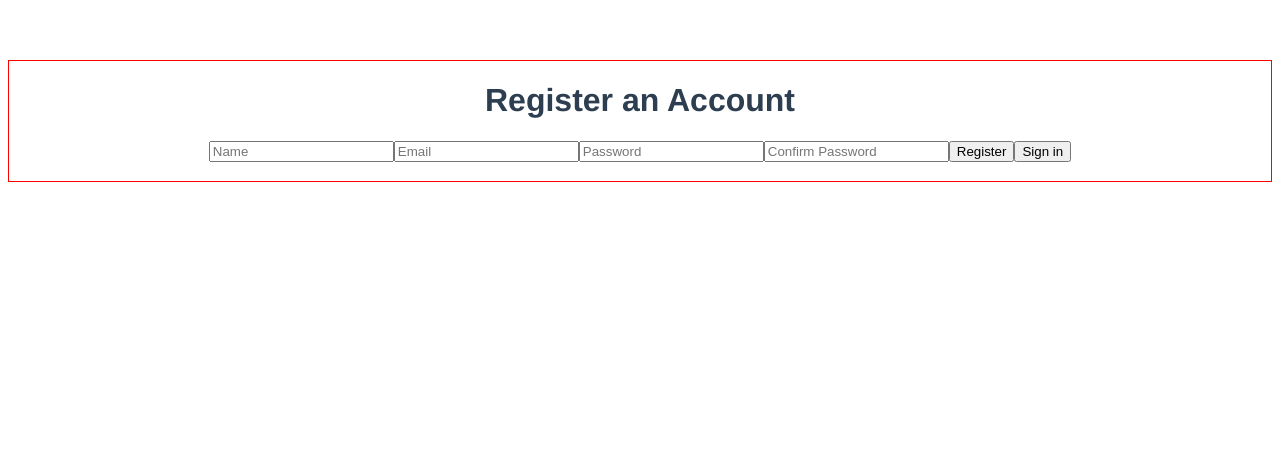
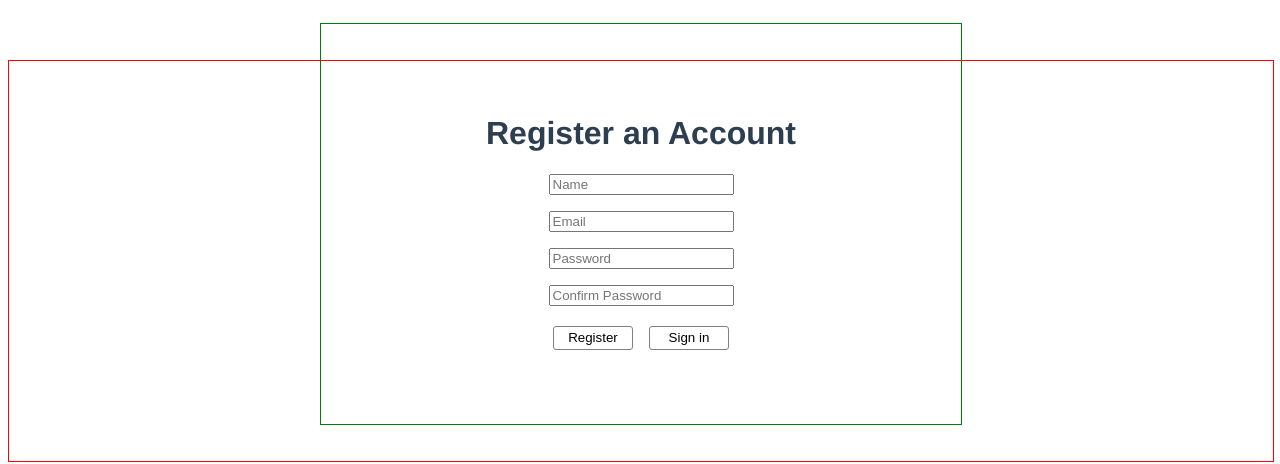
Before and after one commit to walimorris/unofficial-seattle-metro-api-site, a Vue app: page / in a window 1280 px wide. Both pictures are taken after a click on the button "Register". Shown: the top 464 px of the page. Built offline with nearby package versions, Linux system fonts and the light colour scheme; no server answers.

Commit message:
Forms registration page and makes it ready to polish

```diff
--- a/src/App.vue
+++ b/src/App.vue
@@ -18,12 +18,22 @@ export default {
 </script>
 
 <style>
+html {
+  height: 100vh;
+  width: 100vw;
+  margin: 0;
+  padding: 0;
+}
 #app {
+  display: flex;
+  justify-content: center;
+  align-items: center;
+  height: 100%;
+  width: 100%;
   border: 1px solid red;
   font-family: Avenir, Helvetica, Arial, sans-serif;
   -webkit-font-smoothing: antialiased;
   -moz-osx-font-smoothing: grayscale;
-  text-align: center;
   color: #2c3e50;
   margin-top: 60px;
 }
--- a/src/components/ConfirmRegistrationComponent.vue
+++ b/src/components/ConfirmRegistrationComponent.vue
@@ -1,5 +1,5 @@
 <template>
-<div v-show="showConfirmationRegistrationForm_" id="confirm-registration">
+<div class="confirmRegistration" v-show="showConfirmationRegistrationForm_" id="confirm-registration">
   <h1 id="verified-header"></h1>
   <input type="password" class="form-control" id="verificationCode" placeholder="Enter Code">
   <button type="button" class="verify-button" v-on:click="verifyUser()">Verify</button>
@@ -153,4 +153,7 @@ export default {
 </script>
 
 <style>
+.confirmRegistration {
+  border: 1px solid blue;
+}
 </style>
--- a/src/components/RegisterComponent.vue
+++ b/src/components/RegisterComponent.vue
@@ -8,8 +8,10 @@
       <input type="email" class="form-control" id="emailInputRegister" placeholder="Email">
       <input type="password" class="form-control" id="passwordInputRegister" placeholder="Password">
       <input type="password" class="form-control" id="confirmpass" placeholder="Confirm Password">
-      <button type="button" class="register-button" v-on:click="registerUser()">Register</button>
-      <button type="button" class="load-sign-in-button" v-on:click="loadSignInForm()">Sign in</button>
+      <div class="buttons">
+        <button type="button" class="register-button" v-on:click="registerUser()">Register</button>
+        <button type="button" class="load-sign-in-button" v-on:click="loadSignInForm()">Sign in</button>
+      </div>
     </form>
     <h3 v-if="showErrorMessage" id="registration-error-message"></h3>
     <div v-if="showConfirmationRegistrationForm">
@@ -161,4 +163,46 @@ export default {
 </script>
 
 <style>
+  .unofficial-seattle-metro-spa {
+    display: flex;
+    flex-direction: column;
+    justify-content: center;
+    align-items: center;
+    height: 50vh;
+    width: 50vw;
+    border: 1px solid green;
+  }
+
+  #registration-form {
+    display: flex;
+    flex-direction: column;
+    justify-content: center;
+    align-items: center;
+  }
+
+  #registration-form > input {
+    margin-bottom: 1rem;
+  }
+
+  .buttons {
+    display: flex;
+    justify-content: space-between;
+    align-items: center;
+    height: 2rem;
+    width: 11rem;
+  }
+
+  button {
+    background-color: white;
+    height: 1.5rem;
+    width: 5rem;
+    border: 1px solid gray;
+    border-radius: 3px;
+  }
+
+  button:hover {
+    cursor: pointer;
+    color: white;
+    background-color: #939292;
+  }
 </style>
--- a/src/components/SignInComponent.vue
+++ b/src/components/SignInComponent.vue
@@ -196,3 +196,22 @@ export default {
   },
 };
 </script>
+<style>
+  #sign-in {
+    display: flex;
+    flex-direction: column;
+    justify-content: center;
+    align-items: center;
+    height: 50vh;
+    width: 50vw;
+  }
+
+  #sign-in-form {
+    display: flex;
+    flex-direction: column;
+    justify-content: center;
+    align-items: center;
+    height: 50vh;
+    width: 50vw;
+  }
+</style>
```
